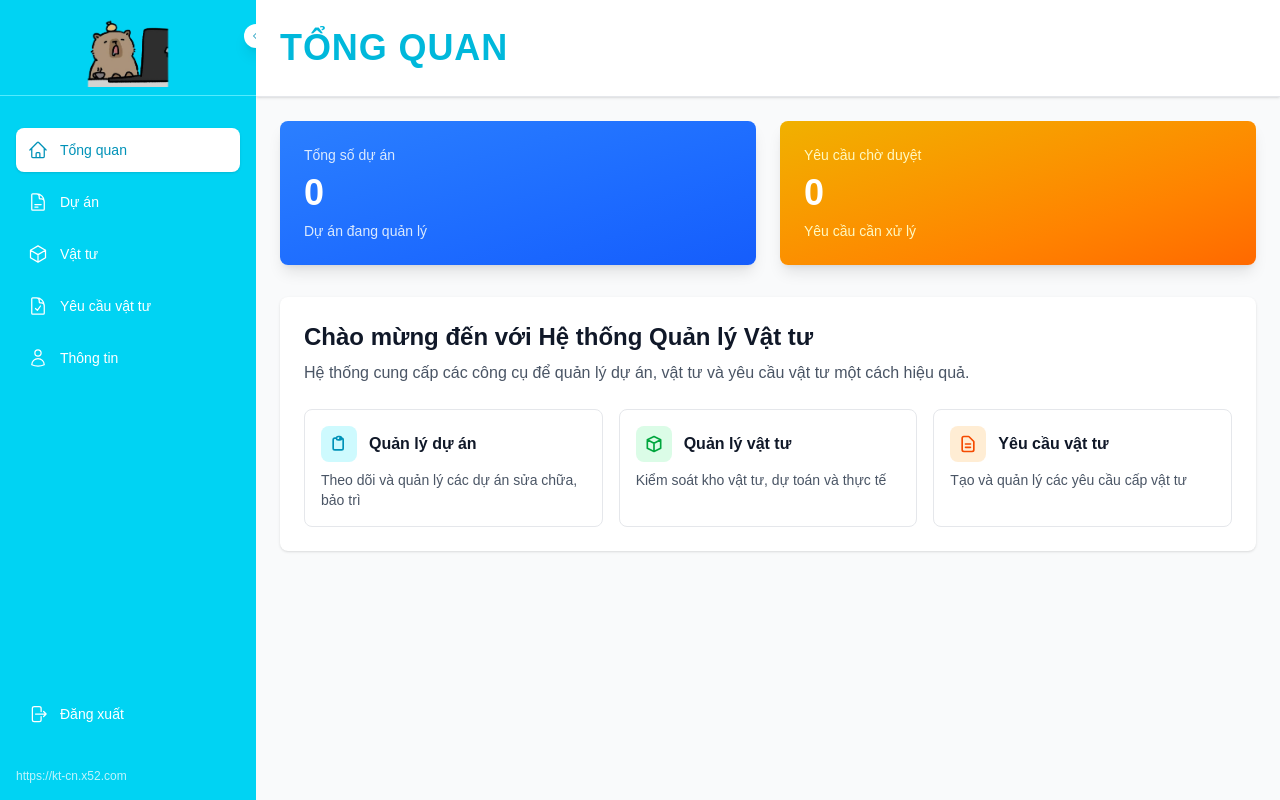
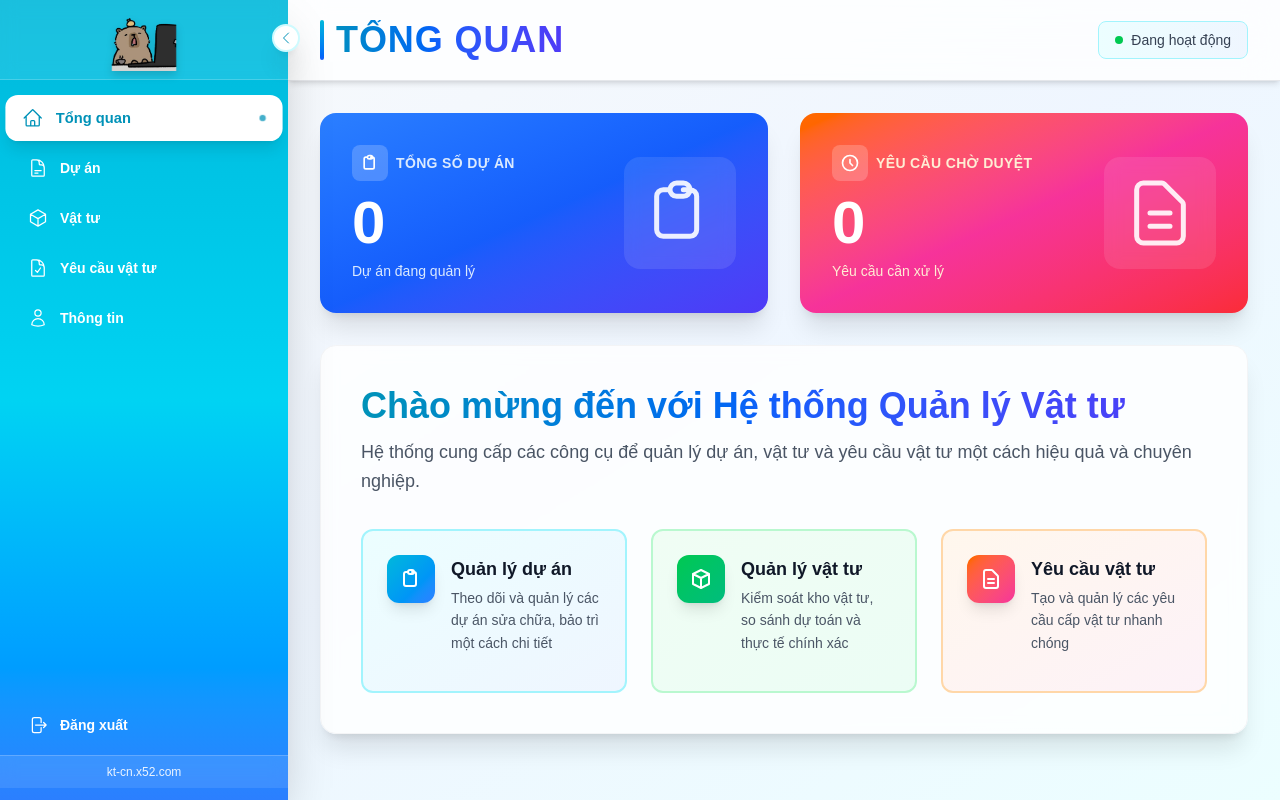
Before and after one commit to remiehneppo/material-management-frontend, a Next.js app: page / in a window 1280 px wide. Built offline with nearby package versions, Linux system fonts and the light colour scheme; no server answers; sample sign-in values are in the browser's storage.

Commit message:
Update template UI

```diff
--- a/src/app/page.tsx
+++ b/src/app/page.tsx
@@ -42,93 +42,127 @@ export default function Dashboard() {
   return (
     <DashboardLayout>
       <Header title="TỔNG QUAN" />
-      <div className="p-6">
+      <div className="p-4 sm:p-6 lg:p-8 space-y-6 lg:space-y-8">
         {/* Statistics Cards */}
-        <div className="grid grid-cols-1 md:grid-cols-2 gap-6 mb-8">
+        <div className="grid grid-cols-1 md:grid-cols-2 xl:grid-cols-2 gap-4 sm:gap-6 lg:gap-8">
           {/* Total Projects Card */}
-          <div className="bg-gradient-to-br from-blue-500 to-blue-600 rounded-lg shadow-lg p-6 text-white">
+          <div className="group bg-gradient-to-br from-blue-500 via-blue-600 to-indigo-600 rounded-2xl shadow-xl hover:shadow-2xl transition-all duration-300 p-6 lg:p-8 text-white transform hover:scale-[1.02]">
             <div className="flex items-center justify-between">
-              <div>
-                <h3 className="text-sm font-medium text-blue-100 mb-2">Tổng số dự án</h3>
+              <div className="flex-1">
+                <div className="flex items-center gap-2 mb-3">
+                  <div className="p-2 bg-white/20 rounded-lg">
+                    <svg className="w-5 h-5" fill="none" stroke="currentColor" viewBox="0 0 24 24">
+                      <path strokeLinecap="round" strokeLinejoin="round" strokeWidth={2} d="M9 5H7a2 2 0 00-2 2v10a2 2 0 002 2h8a2 2 0 002-2V7a2 2 0 00-2-2h-2M9 5a2 2 0 002 2h2a2 2 0 002-2M9 5a2 2 0 012-2h2a2 2 0 012 2" />
+                    </svg>
+                  </div>
+                  <h3 className="text-sm font-semibold text-blue-100 uppercase tracking-wide">Tổng số dự án</h3>
+                </div>
                 {loading ? (
-                  <div className="flex items-center">
-                    <div className="animate-spin rounded-full h-8 w-8 border-b-2 border-white"></div>
+                  <div className="flex items-center gap-3">
+                    <div className="animate-spin rounded-full h-10 w-10 border-3 border-white/30 border-t-white"></div>
+                    <span className="text-lg">Đang tải...</span>
                   </div>
                 ) : (
-                  <p className="text-4xl font-bold">{projectCount}</p>
+                  <div>
+                    <p className="text-5xl lg:text-6xl font-bold mb-2">{projectCount}</p>
+                    <p className="text-sm text-blue-100 font-medium">Dự án đang quản lý</p>
+                  </div>
                 )}
-                <p className="text-sm text-blue-100 mt-2">Dự án đang quản lý</p>
               </div>
-              {/* <div className="p-4 bg-white bg-opacity-20 rounded-lg">
-                <svg className="w-12 h-12" fill="none" stroke="currentColor" viewBox="0 0 24 24">
-                  <path strokeLinecap="round" strokeLinejoin="round" strokeWidth={2} d="M9 5H7a2 2 0 00-2 2v10a2 2 0 002 2h8a2 2 0 002-2V7a2 2 0 00-2-2h-2M9 5a2 2 0 002 2h2a2 2 0 002-2M9 5a2 2 0 012-2h2a2 2 0 012 2" />
+              <div className="hidden sm:block p-4 bg-white/10 backdrop-blur-sm rounded-2xl group-hover:scale-110 transition-transform duration-300">
+                <svg className="w-16 h-16 lg:w-20 lg:h-20 opacity-90" fill="none" stroke="currentColor" viewBox="0 0 24 24">
+                  <path strokeLinecap="round" strokeLinejoin="round" strokeWidth={1.5} d="M9 5H7a2 2 0 00-2 2v10a2 2 0 002 2h8a2 2 0 002-2V7a2 2 0 00-2-2h-2M9 5a2 2 0 002 2h2a2 2 0 002-2M9 5a2 2 0 012-2h2a2 2 0 012 2" />
                 </svg>
-              </div> */}
+              </div>
             </div>
           </div>
 
           {/* Pending Requests Card */}
-          <div className="bg-gradient-to-br from-yellow-500 to-orange-500 rounded-lg shadow-lg p-6 text-white">
+          <div className="group bg-gradient-to-br from-orange-500 via-pink-500 to-red-500 rounded-2xl shadow-xl hover:shadow-2xl transition-all duration-300 p-6 lg:p-8 text-white transform hover:scale-[1.02]">
             <div className="flex items-center justify-between">
-              <div>
-                <h3 className="text-sm font-medium text-yellow-100 mb-2">Yêu cầu chờ duyệt</h3>
+              <div className="flex-1">
+                <div className="flex items-center gap-2 mb-3">
+                  <div className="p-2 bg-white/20 rounded-lg">
+                    <svg className="w-5 h-5" fill="none" stroke="currentColor" viewBox="0 0 24 24">
+                      <path strokeLinecap="round" strokeLinejoin="round" strokeWidth={2} d="M12 8v4l3 3m6-3a9 9 0 11-18 0 9 9 0 0118 0z" />
+                    </svg>
+                  </div>
+                  <h3 className="text-sm font-semibold text-orange-100 uppercase tracking-wide">Yêu cầu chờ duyệt</h3>
+                </div>
                 {loading ? (
-                  <div className="flex items-center">
-                    <div className="animate-spin rounded-full h-8 w-8 border-b-2 border-white"></div>
+                  <div className="flex items-center gap-3">
+                    <div className="animate-spin rounded-full h-10 w-10 border-3 border-white/30 border-t-white"></div>
+                    <span className="text-lg">Đang tải...</span>
                   </div>
                 ) : (
-                  <p className="text-4xl font-bold">{pendingRequestCount}</p>
+                  <div>
+                    <p className="text-5xl lg:text-6xl font-bold mb-2">{pendingRequestCount}</p>
+                    <p className="text-sm text-orange-100 font-medium">Yêu cầu cần xử lý</p>
+                  </div>
                 )}
-                <p className="text-sm text-yellow-100 mt-2">Yêu cầu cần xử lý</p>
               </div>
-              {/* <div className="p-4 bg-white bg-opacity-20 rounded-lg">
-                <svg className="w-12 h-12" fill="none" stroke="currentColor" viewBox="0 0 24 24">
-                  <path strokeLinecap="round" strokeLinejoin="round" strokeWidth={2} d="M9 12h6m-6 4h6m2 5H7a2 2 0 01-2-2V5a2 2 0 012-2h5.586a1 1 0 01.707.293l5.414 5.414a1 1 0 01.293.707V19a2 2 0 01-2 2z" />
+              <div className="hidden sm:block p-4 bg-white/10 backdrop-blur-sm rounded-2xl group-hover:scale-110 transition-transform duration-300">
+                <svg className="w-16 h-16 lg:w-20 lg:h-20 opacity-90" fill="none" stroke="currentColor" viewBox="0 0 24 24">
+                  <path strokeLinecap="round" strokeLinejoin="round" strokeWidth={1.5} d="M9 12h6m-6 4h6m2 5H7a2 2 0 01-2-2V5a2 2 0 012-2h5.586a1 1 0 01.707.293l5.414 5.414a1 1 0 01.293.707V19a2 2 0 01-2 2z" />
                 </svg>
-              </div> */}
+              </div>
             </div>
           </div>
         </div>
 
-        {/* Welcome Message */}
-        <div className="bg-white rounded-lg shadow p-6">
-          <h2 className="text-2xl font-bold text-gray-900 mb-2">Chào mừng đến với Hệ thống Quản lý Vật tư</h2>
-          <p className="text-gray-600">
-            Hệ thống cung cấp các công cụ để quản lý dự án, vật tư và yêu cầu vật tư một cách hiệu quả.
-          </p>
-          <div className="grid grid-cols-1 md:grid-cols-3 gap-4 mt-6">
-            <div className="border border-gray-200 rounded-lg p-4 hover:shadow-md transition-shadow">
-              <div className="flex items-center mb-2">
-                <div className="p-2 bg-cyan-100 rounded-lg mr-3">
-                  <svg className="w-5 h-5 text-cyan-600" fill="none" stroke="currentColor" viewBox="0 0 24 24">
+        {/* Welcome Section */}
+        <div className="bg-white/80 backdrop-blur-sm rounded-2xl shadow-xl border border-gray-100 p-6 sm:p-8 lg:p-10">
+          <div className="max-w-4xl">
+            <h2 className="text-2xl sm:text-3xl lg:text-4xl font-bold bg-gradient-to-r from-cyan-600 via-blue-600 to-indigo-600 bg-clip-text text-transparent mb-3">
+              Chào mừng đến với Hệ thống Quản lý Vật tư
+            </h2>
+            <p className="text-gray-600 text-base sm:text-lg leading-relaxed">
+              Hệ thống cung cấp các công cụ để quản lý dự án, vật tư và yêu cầu vật tư một cách hiệu quả và chuyên nghiệp.
+            </p>
+          </div>
+
+          {/* Feature Cards */}
+          <div className="grid grid-cols-1 sm:grid-cols-2 lg:grid-cols-3 gap-4 sm:gap-6 mt-8">
+            <div className="group bg-gradient-to-br from-cyan-50 to-blue-50 border-2 border-cyan-200 rounded-xl p-5 sm:p-6 hover:shadow-xl hover:scale-[1.02] transition-all duration-300">
+              <div className="flex items-start gap-4 mb-3">
+                <div className="p-3 bg-gradient-to-br from-cyan-500 to-blue-500 rounded-xl shadow-lg group-hover:scale-110 transition-transform">
+                  <svg className="w-6 h-6 text-white" fill="none" stroke="currentColor" viewBox="0 0 24 24">
                     <path strokeLinecap="round" strokeLinejoin="round" strokeWidth={2} d="M9 5H7a2 2 0 00-2 2v10a2 2 0 002 2h8a2 2 0 002-2V7a2 2 0 00-2-2h-2M9 5a2 2 0 002 2h2a2 2 0 002-2M9 5a2 2 0 012-2h2a2 2 0 012 2" />
                   </svg>
                 </div>
-                <h3 className="font-semibold text-gray-900">Quản lý dự án</h3>
+                <div className="flex-1">
+                  <h3 className="font-bold text-gray-900 text-lg mb-1">Quản lý dự án</h3>
+                  <p className="text-sm text-gray-600 leading-relaxed">Theo dõi và quản lý các dự án sửa chữa, bảo trì một cách chi tiết</p>
+                </div>
               </div>
-              <p className="text-sm text-gray-600">Theo dõi và quản lý các dự án sửa chữa, bảo trì</p>
             </div>
-            <div className="border border-gray-200 rounded-lg p-4 hover:shadow-md transition-shadow">
-              <div className="flex items-center mb-2">
-                <div className="p-2 bg-green-100 rounded-lg mr-3">
-                  <svg className="w-5 h-5 text-green-600" fill="none" stroke="currentColor" viewBox="0 0 24 24">
+
+            <div className="group bg-gradient-to-br from-green-50 to-emerald-50 border-2 border-green-200 rounded-xl p-5 sm:p-6 hover:shadow-xl hover:scale-[1.02] transition-all duration-300">
+              <div className="flex items-start gap-4 mb-3">
+                <div className="p-3 bg-gradient-to-br from-green-500 to-emerald-500 rounded-xl shadow-lg group-hover:scale-110 transition-transform">
+                  <svg className="w-6 h-6 text-white" fill="none" stroke="currentColor" viewBox="0 0 24 24">
                     <path strokeLinecap="round" strokeLinejoin="round" strokeWidth={2} d="M20 7l-8-4-8 4m16 0l-8 4m8-4v10l-8 4m0-10L4 7m8 4v10M4 7v10l8 4" />
                   </svg>
                 </div>
-                <h3 className="font-semibold text-gray-900">Quản lý vật tư</h3>
+                <div className="flex-1">
+                  <h3 className="font-bold text-gray-900 text-lg mb-1">Quản lý vật tư</h3>
+                  <p className="text-sm text-gray-600 leading-relaxed">Kiểm soát kho vật tư, so sánh dự toán và thực tế chính xác</p>
+                </div>
               </div>
-              <p className="text-sm text-gray-600">Kiểm soát kho vật tư, dự toán và thực tế</p>
             </div>
-            <div className="border border-gray-200 rounded-lg p-4 hover:shadow-md transition-shadow">
-              <div className="flex items-center mb-2">
-                <div className="p-2 bg-orange-100 rounded-lg mr-3">
-                  <svg className="w-5 h-5 text-orange-600" fill="none" stroke="currentColor" viewBox="0 0 24 24">
+
+            <div className="group bg-gradient-to-br from-orange-50 to-pink-50 border-2 border-orange-200 rounded-xl p-5 sm:p-6 hover:shadow-xl hover:scale-[1.02] transition-all duration-300 sm:col-span-2 lg:col-span-1">
+              <div className="flex items-start gap-4 mb-3">
+                <div className="p-3 bg-gradient-to-br from-orange-500 to-pink-500 rounded-xl shadow-lg group-hover:scale-110 transition-transform">
+                  <svg className="w-6 h-6 text-white" fill="none" stroke="currentColor" viewBox="0 0 24 24">
                     <path strokeLinecap="round" strokeLinejoin="round" strokeWidth={2} d="M9 12h6m-6 4h6m2 5H7a2 2 0 01-2-2V5a2 2 0 012-2h5.586a1 1 0 01.707.293l5.414 5.414a1 1 0 01.293.707V19a2 2 0 01-2 2z" />
                   </svg>
                 </div>
-                <h3 className="font-semibold text-gray-900">Yêu cầu vật tư</h3>
+                <div className="flex-1">
+                  <h3 className="font-bold text-gray-900 text-lg mb-1">Yêu cầu vật tư</h3>
+                  <p className="text-sm text-gray-600 leading-relaxed">Tạo và quản lý các yêu cầu cấp vật tư nhanh chóng</p>
+                </div>
               </div>
-              <p className="text-sm text-gray-600">Tạo và quản lý các yêu cầu cấp vật tư</p>
             </div>
           </div>
         </div>
--- a/src/components/layout/DashboardLayout.tsx
+++ b/src/components/layout/DashboardLayout.tsx
@@ -1,6 +1,6 @@
 "use client";
 
-import { useState, createContext, useContext } from "react";
+import { useState, createContext, useContext, useEffect } from "react";
 import Sidebar from "./Sidebar";
 
 interface DashboardLayoutProps {
@@ -9,7 +9,8 @@ interface DashboardLayoutProps {
 
 const SidebarContext = createContext({
   isCollapsed: false,
-  setIsCollapsed: (collapsed: boolean) => {}
+  // eslint-disable-next-line @typescript-eslint/no-unused-vars
+  setIsCollapsed: (_collapsed: boolean) => {}
 });
 
 export const useSidebar = () => useContext(SidebarContext);
@@ -17,12 +18,29 @@ export const useSidebar = () => useContext(SidebarContext);
 export default function DashboardLayout({ children }: DashboardLayoutProps) {
   const [isCollapsed, setIsCollapsed] = useState(false);
 
+  // Auto-collapse sidebar on smaller screens
+  useEffect(() => {
+    const handleResize = () => {
+      if (window.innerWidth < 1280) {
+        setIsCollapsed(true);
+      }
+    };
+
+    handleResize();
+    window.addEventListener('resize', handleResize);
+    return () => window.removeEventListener('resize', handleResize);
+  }, []);
+
   return (
     <SidebarContext.Provider value={{ isCollapsed, setIsCollapsed }}>
-      <div className="min-h-screen bg-gray-50">
+      <div className="min-h-screen bg-gradient-to-br from-gray-50 via-blue-50 to-cyan-50">
         <Sidebar isCollapsed={isCollapsed} setIsCollapsed={setIsCollapsed} />
-        <div className={`transition-all duration-300 ${isCollapsed ? "ml-20" : "ml-64"}`}>
-          <main className="flex-1">
+        <div
+          className={`transition-all duration-300 ease-in-out ${
+            isCollapsed ? "ml-20" : "ml-64 xl:ml-72"
+          }`}
+        >
+          <main className="min-h-screen">
             {children}
           </main>
         </div>
--- a/src/components/layout/Header.tsx
+++ b/src/components/layout/Header.tsx
@@ -1,10 +1,23 @@
-export default function Header({ title }: { title: string }) {
+interface HeaderProps {
+  title: string;
+}
+
+export default function Header({ title }: HeaderProps) {
   return (
-    <header className="bg-white shadow-sm border-b border-gray-200">
-      <div className="px-6 py-4 h-24">
-        <h1 className="text-4xl font-semibold text-cyan-500 uppercase tracking-wide flex items-center h-full">
-          {title}
-        </h1>
+    <header className="sticky top-0 z-40 bg-white/80 backdrop-blur-lg shadow-md border-b border-gray-200">
+      <div className="px-4 sm:px-6 lg:px-8 py-4 sm:py-5">
+        <div className="flex items-center justify-between">
+          <h1 className="text-2xl sm:text-3xl lg:text-4xl font-bold bg-gradient-to-r from-cyan-600 via-blue-600 to-indigo-600 bg-clip-text text-transparent uppercase tracking-wide flex items-center gap-3">
+            <span className="hidden sm:inline-block w-1 h-8 lg:h-10 bg-gradient-to-b from-cyan-500 to-blue-600 rounded-full"></span>
+            {title}
+          </h1>
+          <div className="flex items-center gap-2 sm:gap-3">
+            <div className="hidden lg:flex items-center gap-2 px-4 py-2 bg-gradient-to-r from-cyan-50 to-blue-50 rounded-lg border border-cyan-200">
+              <div className="w-2 h-2 bg-green-500 rounded-full animate-pulse"></div>
+              <span className="text-sm font-medium text-gray-700">Đang hoạt động</span>
+            </div>
+          </div>
+        </div>
       </div>
     </header>
   );
--- a/src/components/layout/Sidebar.tsx
+++ b/src/components/layout/Sidebar.tsx
@@ -8,10 +8,7 @@ import {
   DocumentTextIcon,
   CubeIcon,
   DocumentCheckIcon,
-  ChartBarIcon,
-  UserGroupIcon,
   UserIcon,
-  CogIcon,
   ArrowRightOnRectangleIcon,
   ChevronLeftIcon,
   ChevronRightIcon
@@ -23,10 +20,7 @@ const navigation = [
   { name: "Dự án", href: "/projects", icon: DocumentTextIcon },
   { name: "Vật tư", href: "/materials", icon: CubeIcon },
   { name: "Yêu cầu vật tư", href: "/requests", icon: DocumentCheckIcon },
-  // { name: "Báo cáo", href: "/reports", icon: ChartBarIcon },
-  // { name: "Tạo nhóm", href: "/groups", icon: UserGroupIcon },
   { name: "Thông tin", href: "/profile", icon: UserIcon },
-  // { name: "Thiết lập", href: "/settings", icon: CogIcon },
 ];
 
 interface SidebarProps {
@@ -45,14 +39,17 @@ export default function Sidebar({ isCollapsed, setIsCollapsed }: SidebarProps) {
   };
 
   return (
-    <div className={`fixed inset-y-0 left-0 z-50 bg-cyan-400 overflow-y-auto transition-all duration-300 ${
-      isCollapsed ? "w-20" : "w-64"
-    }`}>
+    <aside
+      className={`fixed inset-y-0 left-0 z-50 bg-gradient-to-b from-cyan-500 via-cyan-400 to-blue-500 transition-all duration-300 ease-in-out shadow-2xl flex flex-col ${
+        isCollapsed ? "w-20" : "w-64 xl:w-72"
+      }`}
+    >
       {/* Toggle Button */}
       <button
         onClick={() => setIsCollapsed(!isCollapsed)}
-        className="absolute top-6 -right-3 z-10 w-6 h-6 bg-white rounded-full shadow-lg flex items-center justify-center text-cyan-600 hover:bg-cyan-50 transition-colors"
+        className="absolute top-6 -right-3 z-10 w-7 h-7 bg-white rounded-full shadow-xl flex items-center justify-center text-cyan-600 hover:bg-cyan-50 hover:scale-110 transition-all duration-200 border-2 border-cyan-100"
         title={isCollapsed ? "Mở rộng" : "Thu nhỏ"}
+        aria-label={isCollapsed ? "Mở rộng sidebar" : "Thu nhỏ sidebar"}
       >
         {isCollapsed ? (
           <ChevronRightIcon className="w-4 h-4" />
@@ -61,29 +58,31 @@ export default function Sidebar({ isCollapsed, setIsCollapsed }: SidebarProps) {
         )}
       </button>
 
-      {/* Logo */}
-      <div className="flex items-center justify-center h-24 px-4 border-b border-cyan-300">
+      {/* Logo Section */}
+      <div className="flex-shrink-0 flex items-center justify-center h-20 px-4 border-b border-white/20 backdrop-blur-sm bg-white/10">
         <div className="flex items-center space-x-2">
           {isCollapsed ? (
-            <div className="w-10 h-10 bg-white rounded-lg flex items-center justify-center">
+            <div className="w-11 h-11 bg-white rounded-xl flex items-center justify-center shadow-lg transform hover:scale-105 transition-transform">
               <span className="text-cyan-600 font-bold text-lg">VT</span>
             </div>
           ) : (
+            <div className="transform hover:scale-105 transition-transform">
               <Image
                 src="/logo.png"
-              alt="Logo"
+                alt="Logo Quản lý vật tư"
                 width={120}
                 height={48}
-              className="h-20 w-auto object-contain"
+                className="h-16 w-auto object-contain drop-shadow-lg"
                 priority
               />
+            </div>
           )}
         </div>
       </div>
 
-      {/* Navigation */}
-      <nav className="mt-8 px-4">
-        <ul className="space-y-2">
+      {/* Navigation Section */}
+      <nav className="flex-1 overflow-y-auto py-4 px-3">
+        <ul className="space-y-1.5">
           {navigation.map((item) => {
             const isActive = pathname === item.href;
             return (
@@ -91,17 +90,20 @@ export default function Sidebar({ isCollapsed, setIsCollapsed }: SidebarProps) {
                 <Link
                   href={item.href}
                   className={`
-                    flex items-center ${isCollapsed ? "justify-center" : "space-x-3"} px-3 py-3 rounded-lg text-sm font-medium transition-colors
+                    group flex items-center ${isCollapsed ? "justify-center px-3" : "space-x-3 px-4"} py-3 rounded-xl text-sm font-semibold transition-all duration-200
                     ${
                       isActive
-                        ? "bg-white text-cyan-600 shadow-sm"
-                        : "text-white hover:bg-cyan-300 hover:text-cyan-800"
+                        ? "bg-white text-cyan-600 shadow-lg scale-105"
+                        : "text-white hover:bg-white/20 hover:text-white hover:shadow-md hover:scale-[1.02]"
                     }
                   `}
                   title={isCollapsed ? item.name : ""}
                 >
-                  <item.icon className="w-5 h-5 flex-shrink-0" />
-                  {!isCollapsed && <span>{item.name}</span>}
+                  <item.icon className={`flex-shrink-0 transition-transform ${isCollapsed ? "w-6 h-6" : "w-5 h-5"} ${!isActive && "group-hover:scale-110"}`} />
+                  {!isCollapsed && <span className="truncate">{item.name}</span>}
+                  {!isCollapsed && isActive && (
+                    <div className="ml-auto w-1.5 h-1.5 rounded-full bg-cyan-600 animate-pulse" />
+                  )}
                 </Link>
               </li>
             );
@@ -109,26 +111,29 @@ export default function Sidebar({ isCollapsed, setIsCollapsed }: SidebarProps) {
         </ul>
       </nav>
 
+      {/* Bottom Section */}
+      <div className="flex-shrink-0 pb-3">
         {/* Logout Button */}
-      <div className="absolute bottom-16 left-4 right-4">
+        <div className="px-3 mb-2">
           <button
             onClick={handleLogout}
-          className={`w-full flex items-center ${isCollapsed ? "justify-center" : "space-x-3"} px-3 py-3 rounded-lg text-sm font-medium text-white hover:bg-cyan-300 hover:text-cyan-800 transition-colors`}
+            className={`w-full group flex items-center ${isCollapsed ? "justify-center px-3" : "space-x-3 px-4"} py-3 rounded-xl text-sm font-semibold text-white hover:bg-white/20 hover:shadow-md transition-all duration-200 hover:scale-[1.02]`}
             title={isCollapsed ? "Đăng xuất" : ""}
           >
-          <ArrowRightOnRectangleIcon className="w-5 h-5 flex-shrink-0" />
+            <ArrowRightOnRectangleIcon className={`flex-shrink-0 transition-transform ${isCollapsed ? "w-6 h-6" : "w-5 h-5"} group-hover:scale-110`} />
             {!isCollapsed && <span>Đăng xuất</span>}
           </button>
         </div>
 
-      {/* Footer Link */}
+        {/* Footer */}
         {!isCollapsed && (
-        <div className="absolute bottom-4 left-4 right-4">
-          <div className="text-white text-xs opacity-75">
-            https://kt-cn.x52.com
+          <div className="px-5 py-2 border-t border-white/20 backdrop-blur-sm bg-white/10">
+            <div className="text-white text-xs font-medium opacity-90 hover:opacity-100 transition-opacity text-center">
+              kt-cn.x52.com
             </div>
           </div>
         )}
       </div>
+    </aside>
   );
 }
```
Lines whose indentation alone changed are shown as unchanged.
